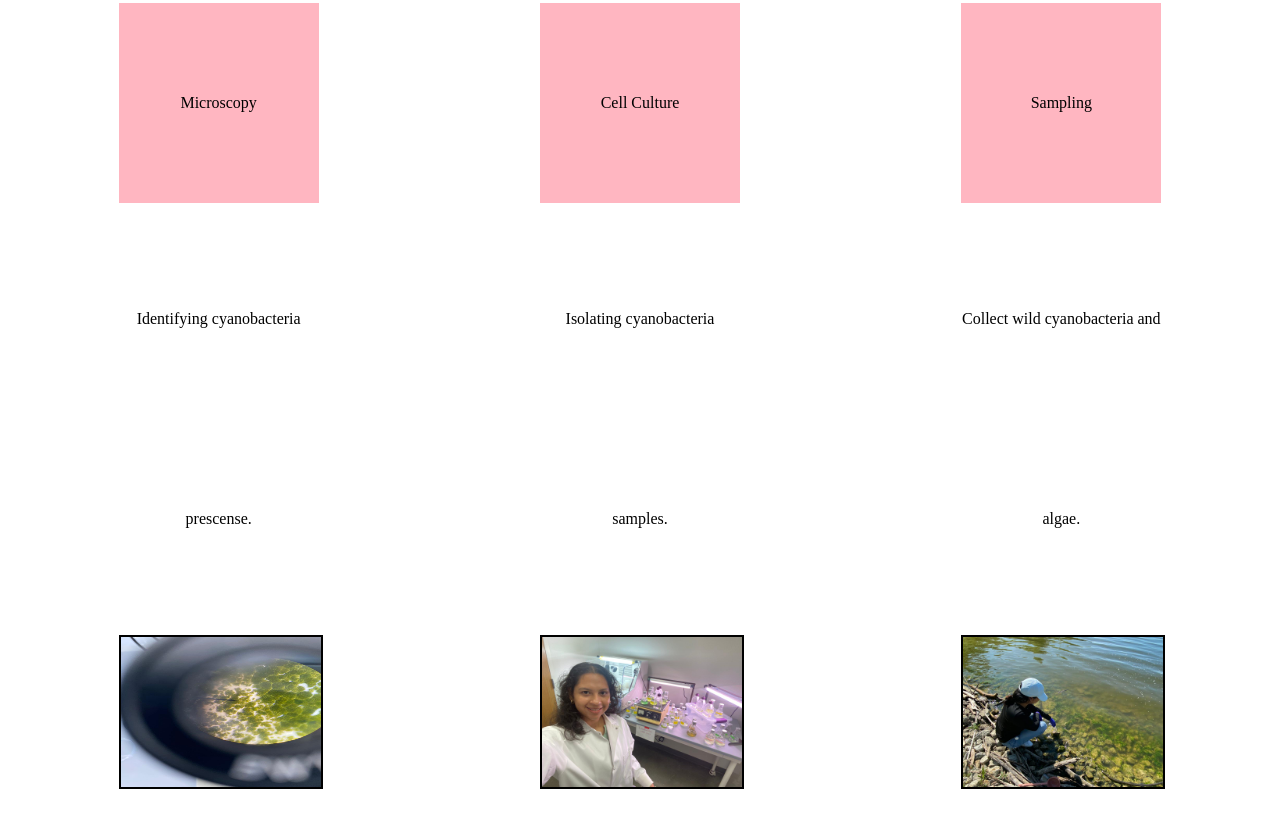
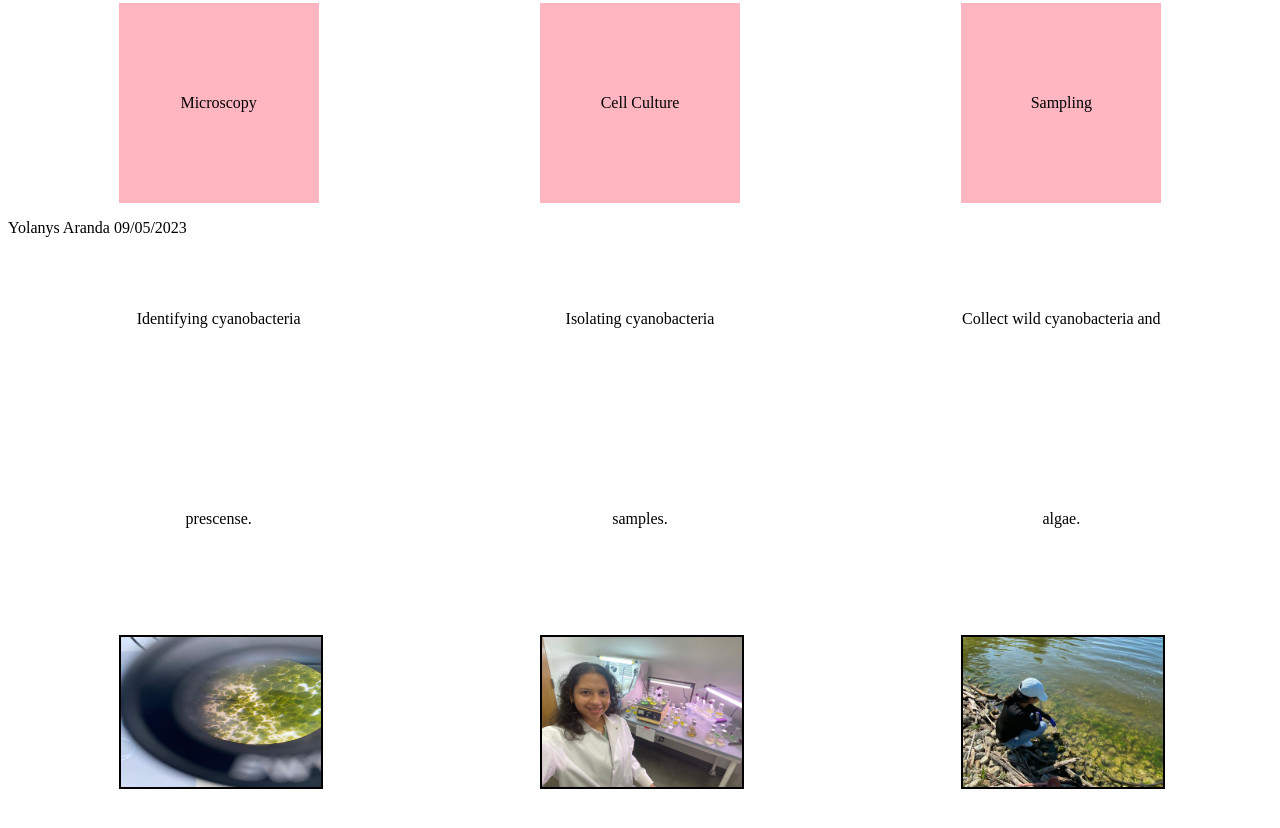
Before and after one commit to Yolanys06/Yolanys06.github.io, a plain HTML site: page index.html in a window 1280 px wide. Shown: the part 1585-2413 px from the top of the page. Drawn offline with Linux system fonts and the light colour scheme.

Commit message:
Update index.html
Signed-off-by: Yolanys06 <143121674+Yolanys06@users.noreply.github.com>

```diff
--- a/index.html
+++ b/index.html
@@ -39,8 +39,9 @@
                 <div class="flex-item">Cell Culture <p>Isolating cyanobacteria samples.</p>
                     <img src="Cell growth.jpeg"style="width: 200px; height: 150px;">
                 </div>
-                <div class="flex-item">Sampling<p>Collect wild cyanobacteria and algae.</p><img src="Field sampling1.jpeg" style="width: 200px; height: 150px;">
+                <div class="flex-item">Sampling <p>Collect wild cyanobacteria and algae.</p><img src="Field sampling1.jpeg" style="width: 200px; height: 150px;">
                 </div>
             </div>
+            <div ID="footer"> <p> Yolanys Aranda 09/05/2023 </p></div>
     </body>
 </html>
```
